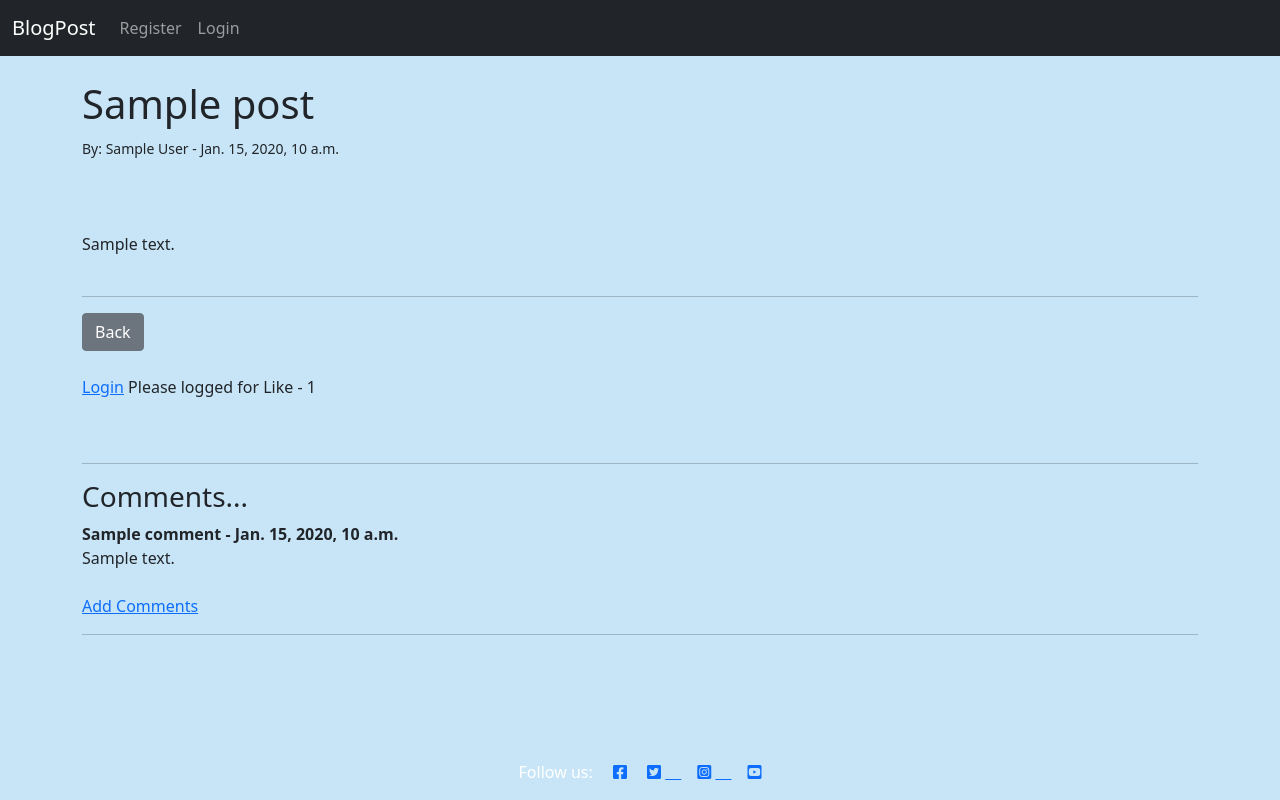
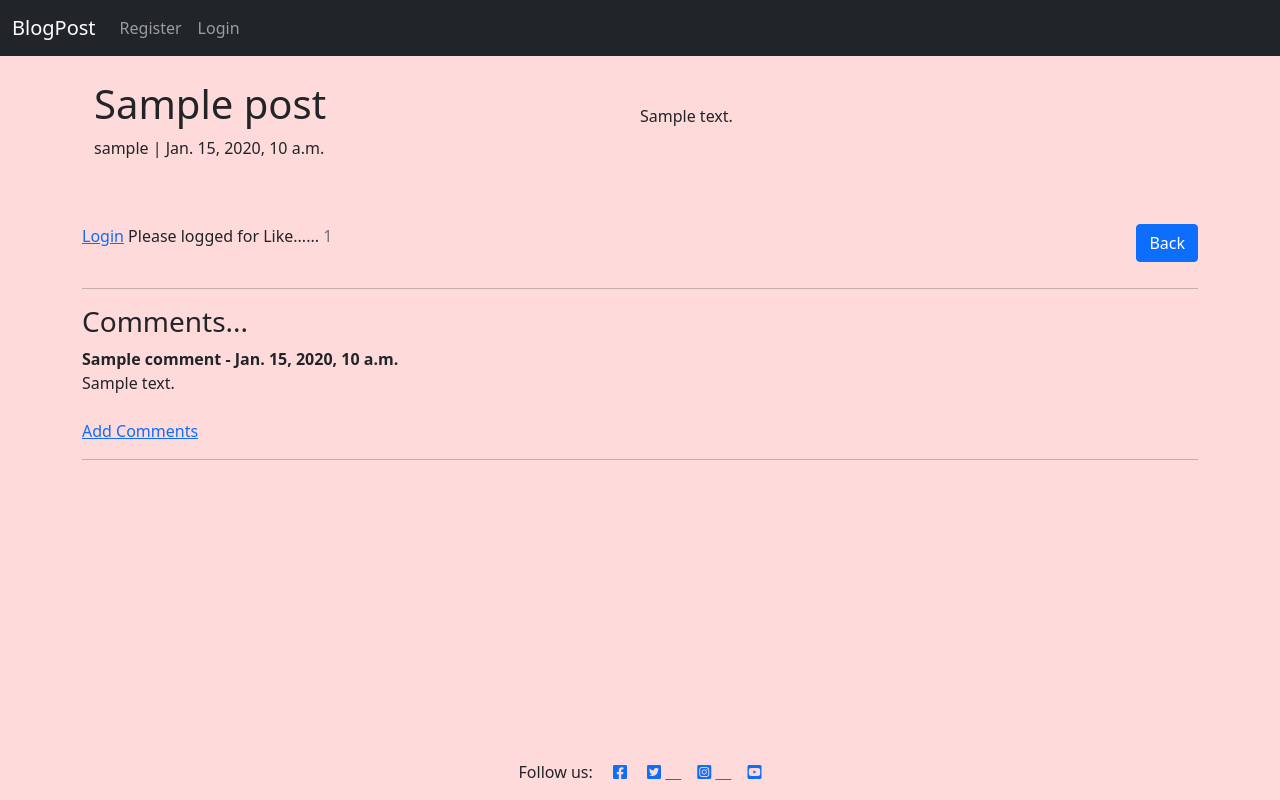
Before and after one commit to PallaviGoel1/BlogProject4, a Django app: page /Blog/1 in a window 1280 px wide. Run offline with Django 3.2, Linux system fonts and the light colour scheme; tables that the repository leaves empty hold one stand-in row (values such as "Sample post").

Commit message:
final touch

```diff
--- a/blogapp/forms.py
+++ b/blogapp/forms.py
@@ -1,5 +1,6 @@
 from django import forms
 from .models import Post, Comment
+#from django_summernote.widgets import SummernoteWidget
 
 class PostForm(forms.ModelForm):
     class Meta:
--- a/blogapp/models.py
+++ b/blogapp/models.py
@@ -6,15 +6,14 @@ from django.utils import timezone
 from cloudinary.models import CloudinaryField
 # Create your models here.
 
-#STATUS = ((0, "Draft"),(1, "Submit"))
+
 class Post(models.Model):
-    title = models.CharField(max_length=255)
-    slug =models.SlugField(max_length=200)
+    title = models.CharField(max_length=255, unique=True)
+    slug =models.SlugField(max_length=200, unique=True)
     author = models.ForeignKey(User, on_delete=models.CASCADE)
     date = models.DateTimeField(default=timezone.now)
     body = models.TextField()
-    likes = models.ManyToManyField(User, blank=True)
-    #status = models.IntegerField(choices=STATUS, default=True)
+    likes = models.ManyToManyField(User,related_name = 'blogpost_like', blank=True)
     featured_image = CloudinaryField('image', default='placeholder')
 
 
--- a/blogapp/views.py
+++ b/blogapp/views.py
@@ -23,7 +23,7 @@ class HomeView(ListView):
     model = Post
     template_name = 'homepage.html'
     ordering = ['-date']
-    paginate_by = 6
+    paginate_by = 4
 
 class BlogDetailView(DetailView):
     model = Post
--- a/blogproject/urls.py
+++ b/blogproject/urls.py
@@ -21,8 +21,13 @@ from django.conf.urls.static import static
 
 urlpatterns = [
     path('admin/', admin.site.urls),
-    path('',include('blogapp.urls')),
-    path('summernote/',include('django_summernote.urls')),
-    path('newmembers/',include('django.contrib.auth.urls')),
-    path('newmembers/',include('newmembers.urls')),
-]+ static(settings.MEDIA_URL, document_root=settings.MEDIA_ROOT)
+    path('', include('blogapp.urls')),
+    path('summernote/', include('django_summernote.urls')),
+    path('newmembers/', include('django.contrib.auth.urls')),
+    path('newmembers/', include('newmembers.urls')),
+]
+#+ static(settings.MEDIA_URL, document_root=settings.MEDIA_ROOT)
+
+#if settings.DEBUG:
+ #   urlpatterns += static(settings.STATIC_URL, document_root=settings.STATIC_ROOT)
+  #  urlpatterns += static(settings.MEDIA_URL, document_root=settings.MEDIA_ROOT)
--- a/newmembers/urls.py
+++ b/newmembers/urls.py
@@ -2,6 +2,6 @@ from django.urls import path
 from .views import UserRegisterView
 
 urlpatterns = [
-    path('register/',UserRegisterView.as_view(),name='register'),
+    path('register/', UserRegisterView.as_view(), name = 'register'),
 
 ]
--- a/static/css/style.css
+++ b/static/css/style.css
@@ -1,5 +1,5 @@
 body {
-    background-color : #c8e5f7;
+    background-color : #fedada;
     /*background-image: url("/static/images/images.jpeg");*/
 }
 
--- a/templates/base.html
+++ b/templates/base.html
@@ -64,7 +64,7 @@
     <!---Footer-->
     <footer class="footer mt-auto py-3 dark-bg">
         <p class="m-0 text-center text-white"></p>
-        <p class="m-0 text-center text-white">Follow us:
+        <p class="m-0 text-center text-black">Follow us:
             <a href="https://www.facebook.com/" class="facebook"> <i class="fab fa-facebook-square ms-3"></i></a>
             <a href="https://twitter.com/" class="twitter"><i class="fab fa-twitter-square ms-3"></i></a>
             <a href="https://www.instagram.com/" class="fa fa-instagram"><i class="fab fa-instagram-square ms-3"></i></a>
--- a/templates/delete_post.html
+++ b/templates/delete_post.html
@@ -19,5 +19,6 @@
     </div>
 {% else %}
     You're not allowed here( you're not login ...)
+    <a href="{% url 'home' %}" class="btn btn-primary float-end">Back</a>
 {% endif %}
 {% endblock %}
--- a/templates/post_detail.html
+++ b/templates/post_detail.html
@@ -5,33 +5,41 @@
 
 {% block content %}
 
+<div class="masthead">
+    <div class="container">
+        <div class="row g-0">
+            <div class="col-md-6 masthead-text">
+                <!-- Post title goes in these h1 tags -->
+                <h1 class="post-title">{{ post.title }}</h1>
+                <!-- Post author goes before the | the post's created date goes after -->
+                <p class="post-subtitle">{{ post.author }} | {{ post.date }}</p>
+            </div>
+            {% if user.is_authenticated %}
+            <p class="card-text"><a href="{% url 'update_post' post.pk %} ">(Edit)</a>
+                <a href="{% url 'delete_post' post.pk %} ">(Delete)</a></p>
 
-
-<h1> {{ post.title }} </h1>
-<small>By: {{ post.author.first_name }} {{ post.author.last_name }} -
-    {{ post.date }}
+            {% endif %}
+            <div class="d-none d-md-block col-md-6 masthead-image">
+                <!-- The featured image URL goes in the src attribute -->
+                {% if "placeholder" in post.featured_image.url %}
+                    <img src="https://www.bertelsmann-stiftung.de/fileadmin/files/_processed_/a/c/csm_Fotolia_64336912_X_Original_41023_d2446515ba.jpg" width="100%">
+                {% else %}
+                    <img src=" {{ post.featured_image.url }}" width="100%">
+                <br/>
+                {% endif %}
+                {{ post.body | safe}}
+            </div>
+        </div>
+    </div>
+</div>
+    <br>
+    <br/>
+    <a href="{% url 'home' %}" class="btn btn-primary float-end">Back</a>
 
     {% if user.is_authenticated %}
-       - <a href="{% url 'update_post' post.pk %} ">(Edit)</a>
-       - <a href="{% url 'delete_post' post.pk %} ">(Delete)</a>
+    <form class="d-inline" action ="{% url 'like_post' post.pk %}" method="post">
+        {% csrf_token %}
 
-    {% endif %}
-    </small> <br/>
-<br>
-<br/>
-<img src="{{ post.featured_image.url }}">
-<br/>
-{{ post.body | safe}}
-
-<br>
-<br/>
-<hr>
-<a href="{% url 'home' %}" class="btn btn-secondary">Back</a>
-<br>
-<br/>
-<form action ="{% url 'like_post' post.pk %}" method="post">
-    {% csrf_token %}
-    {% if user.is_authenticated %}
         {% if liked %}
             <button type="submit", name="post_id", value="{{ post.id }}", class="fas fa-heart">
                 Unlike
@@ -41,14 +49,13 @@
                 Like
             </button>
         {% endif %}
+    </form>
     {% else %}
     <a href="{% url 'login' %}">Login</a>
-        Please logged for Like
+        Please logged for Like......
     {% endif %}
 
-        - {{ total_likes }}
-
-</form>
+    <span class="text-secondary">{{ post.total_likes }} </span>
    <br>
    <br>
    <hr>
--- a/templates/update_post.html
+++ b/templates/update_post.html
@@ -8,14 +8,16 @@
     <br/>
     <div class="form-group">
         <form method="POST">
+            <button class="btn btn-primary float-end btn-primary-spacing" type="submit">UpdateBlog</button>
+            <a href="{% url 'home' %}" class="btn btn-primary float-end">Back</a>
             {% csrf_token %}
             {{ form.as_p }}
-            <button class="btn btn-secondary">Update</button>
-            <a href="{% url 'home' %}" class="btn btn-secondary">Back</a>
+
         </form>
     </div>
 {% else %}
     You're not login 'sorry'( you know it...)
+    <a href="{% url 'home' %}" class="btn btn-primary float-end">Back</a>
 {% endif %}
 
 {% endblock %}
```
Also changed, not shown: blogapp/admin.py (+10 -0 lines), blogapp/urls.py (+8 -7 lines), blogproject/settings.py (+5 -5 lines), templates/add_post.html (+5 -3 lines), blogapp/migrations/0010_alter_post_likes.py (added).
